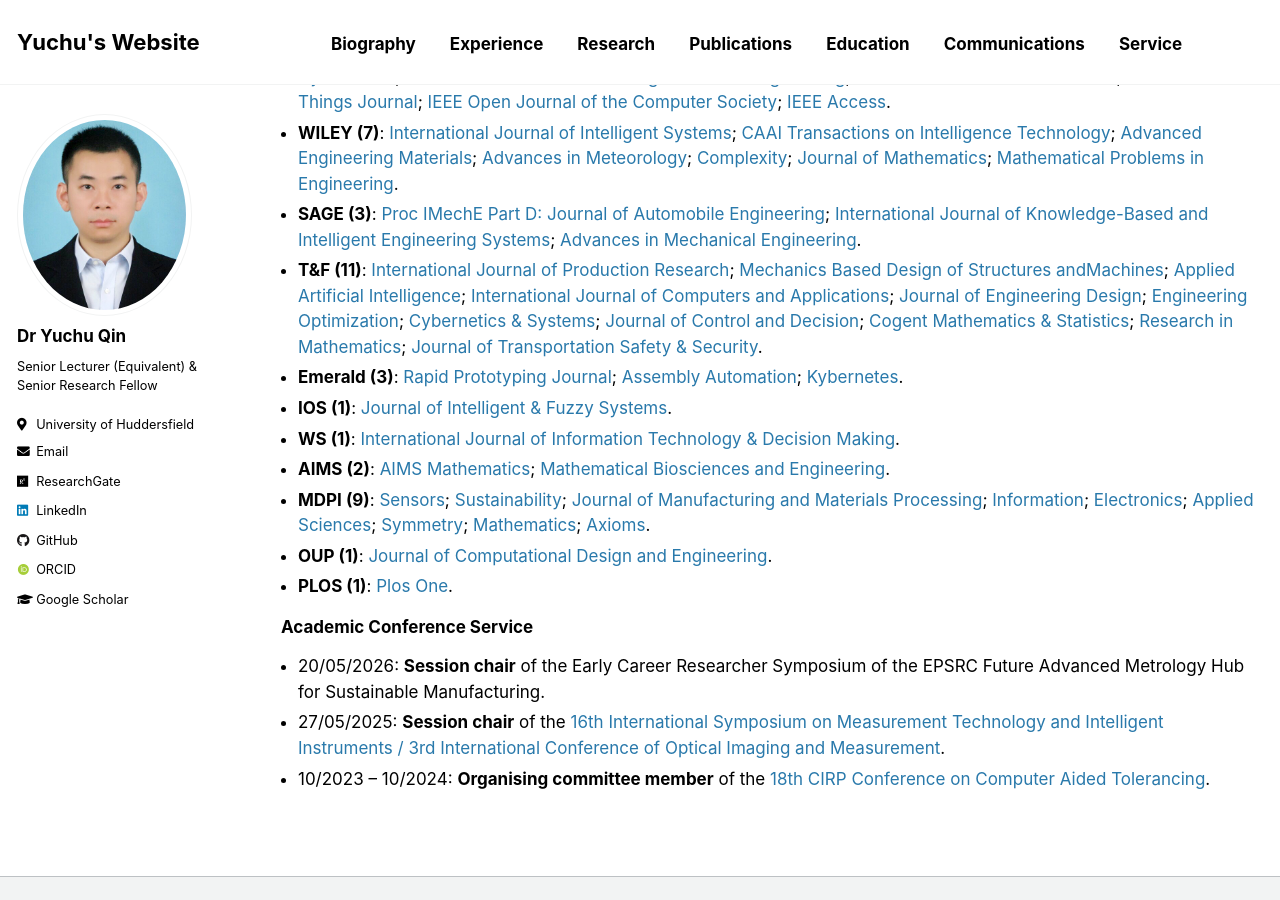
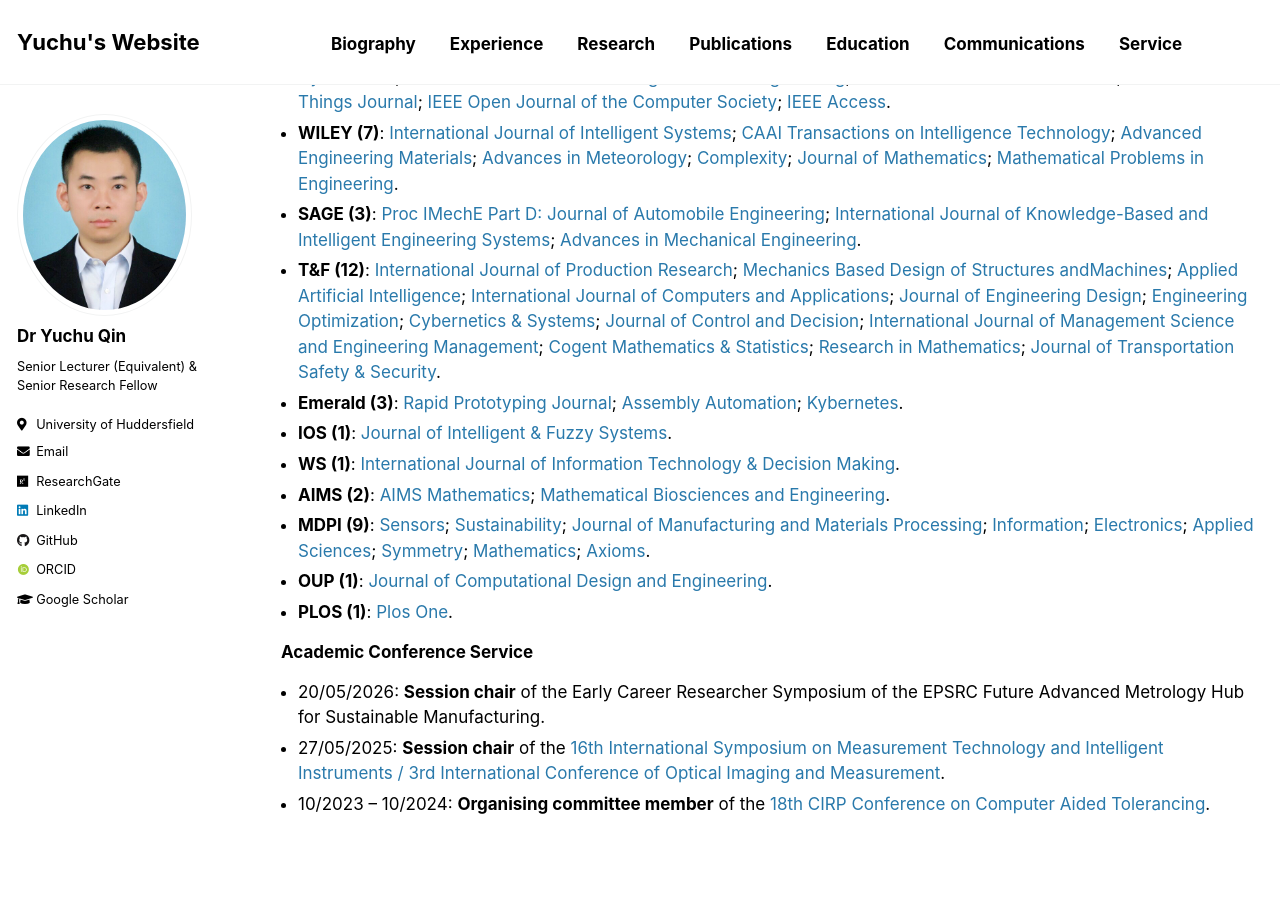
Before and after one commit to yuchu-qin/yuchu-qin.github.io, a Jekyll site: the page built from _pages/service.md, in a window 1280 px wide and 900 px high, scrolled down 1091 px. Built offline with Jekyll 4.4.1, drawn with Linux system fonts in a browser that asks for light colours; some web fonts are replaced; our own code applies the rules of GitHub Pages for plain Markdown files.

Commit message:
Update service.md

```diff
--- a/_pages/service.md
+++ b/_pages/service.md
@@ -28,7 +28,7 @@ author_profile: true
 - **IEEE (8)**: [IEEE Transactions on Industrial Informatics](https://ieeexplore.ieee.org/xpl/RecentIssue.jsp?punumber=9424); [IEEE Transactions on Fuzzy Systems](https://ieeexplore.ieee.org/xpl/RecentIssue.jsp?punumber=91); [IEEE Transactions on Cybernetics](https://ieeexplore.ieee.org/xpl/RecentIssue.jsp?punumber=6221036); [IEEE Transactions on Knowledge and Data Engineering](https://ieeexplore.ieee.org/xpl/RecentIssue.jsp?punumber=69); [IEEE Transactions on Multimedia](https://ieeexplore.ieee.org/xpl/RecentIssue.jsp?punumber=6046); [IEEE Internet of Things Journal](https://ieee-iotj.org/); [IEEE Open Journal of the Computer Society](https://ieeexplore.ieee.org/xpl/RecentIssue.jsp?punumber=8782664); [IEEE Access](https://ieeeaccess.ieee.org/).
 - **WILEY (7)**: [International Journal of Intelligent Systems](https://onlinelibrary.wiley.com/journal/ijis); [CAAI Transactions on Intelligence Technology](https://ietresearch.onlinelibrary.wiley.com/journal/24682322); [Advanced Engineering Materials](https://advanced.onlinelibrary.wiley.com/journal/15272648); [Advances in Meteorology](https://onlinelibrary.wiley.com/journal/1306); [Complexity](https://onlinelibrary.wiley.com/journal/8503); [Journal of Mathematics](https://onlinelibrary.wiley.com/journal/1469); [Mathematical Problems in Engineering](https://onlinelibrary.wiley.com/journal/2629).
 - **SAGE (3)**: [Proc IMechE Part D: Journal of Automobile Engineering](https://journals.sagepub.com/home/pid); [International Journal of Knowledge-Based and Intelligent Engineering Systems](https://journals.sagepub.com/home/KES); [Advances in Mechanical Engineering](https://journals.sagepub.com/home/ADE).
-- **T&F (11)**: [International Journal of Production Research](https://www.tandfonline.com/journals/tprs20); [Mechanics Based Design of Structures andMachines](https://www.tandfonline.com/journals/lmbd20); [Applied Artificial Intelligence](https://www.tandfonline.com/journals/uaai20); [International Journal of Computers and Applications](https://www.tandfonline.com/journals/tjca20); [Journal of Engineering Design](https://www.tandfonline.com/journals/cjen20); [Engineering Optimization](https://www.tandfonline.com/journals/geno20); [Cybernetics & Systems](https://www.tandfonline.com/journals/ucbs20); [Journal of Control and Decision](https://www.tandfonline.com/journals/tjcd20); [Cogent Mathematics & Statistics](https://www.tandfonline.com/journals/oama21); [Research in Mathematics](https://www.tandfonline.com/journals/oama23); [Journal of Transportation Safety & Security](https://www.tandfonline.com/journals/utss20/).
+- **T&F (12)**: [International Journal of Production Research](https://www.tandfonline.com/journals/tprs20); [Mechanics Based Design of Structures andMachines](https://www.tandfonline.com/journals/lmbd20); [Applied Artificial Intelligence](https://www.tandfonline.com/journals/uaai20); [International Journal of Computers and Applications](https://www.tandfonline.com/journals/tjca20); [Journal of Engineering Design](https://www.tandfonline.com/journals/cjen20); [Engineering Optimization](https://www.tandfonline.com/journals/geno20); [Cybernetics & Systems](https://www.tandfonline.com/journals/ucbs20); [Journal of Control and Decision](https://www.tandfonline.com/journals/tjcd20); [International Journal of Management Science and Engineering Management](https://www.tandfonline.com/journals/tmse20/); [Cogent Mathematics & Statistics](https://www.tandfonline.com/journals/oama21); [Research in Mathematics](https://www.tandfonline.com/journals/oama23); [Journal of Transportation Safety & Security](https://www.tandfonline.com/journals/utss20/).
 - **Emerald (3)**: [Rapid Prototyping Journal](https://www.emerald.com/insight/publication/issn/1355-2546); [Assembly Automation](https://www.emerald.com/insight/publication/issn/0144-5154); [Kybernetes](https://www.emeraldgrouppublishing.com/journal/k).
 - **IOS (1)**: [Journal of Intelligent & Fuzzy Systems](https://www.iospress.com/catalog/journals/journal-of-intelligent-fuzzy-systems).
 - **WS (1)**: [International Journal of Information Technology & Decision Making](https://www.worldscientific.com/worldscinet/IJITDM?srsltid=AfmBOopoFUHXo6BsCmhAIvw3cr7SSRPaw5rCLOQ7F93CI6r-HX9Ragxn).
```
